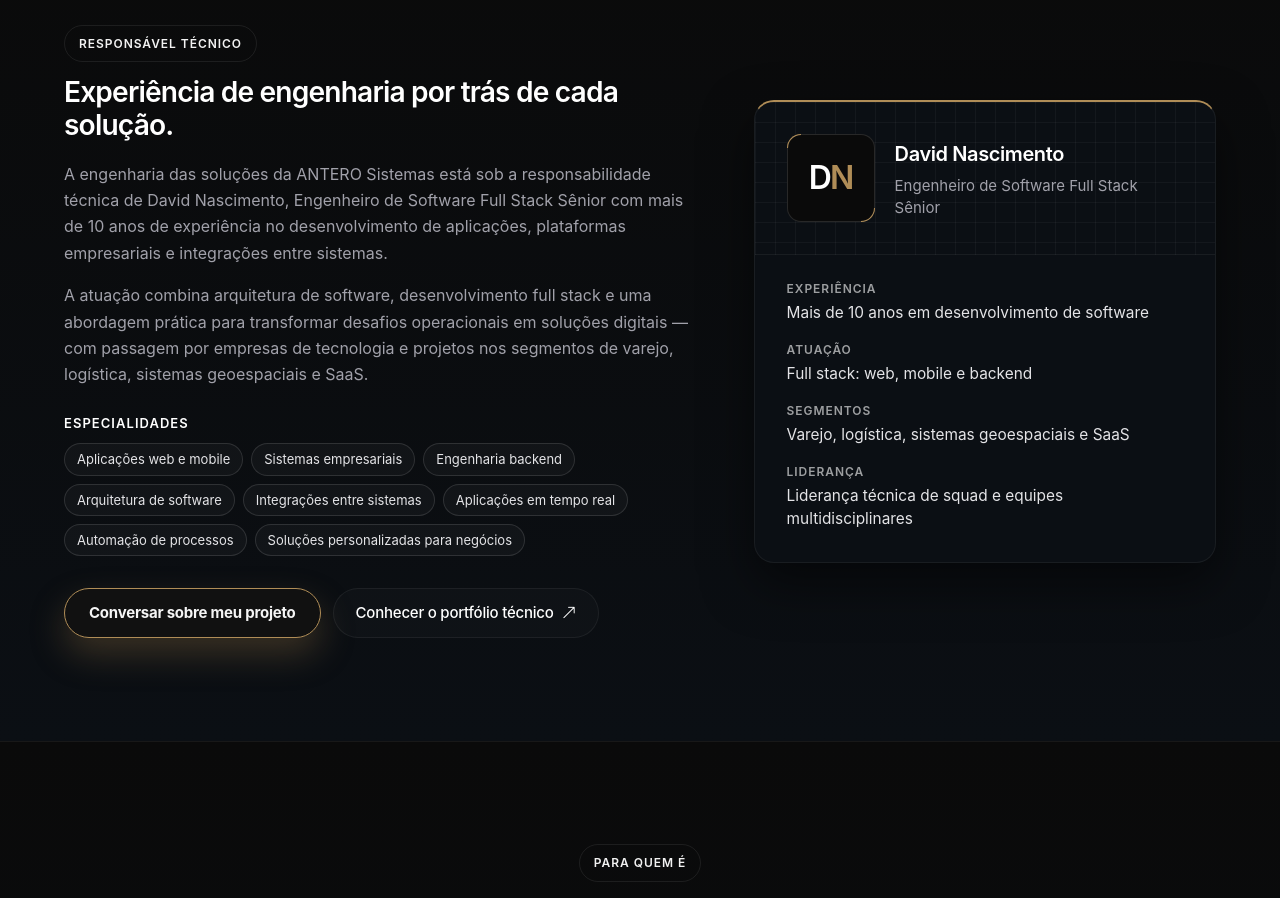
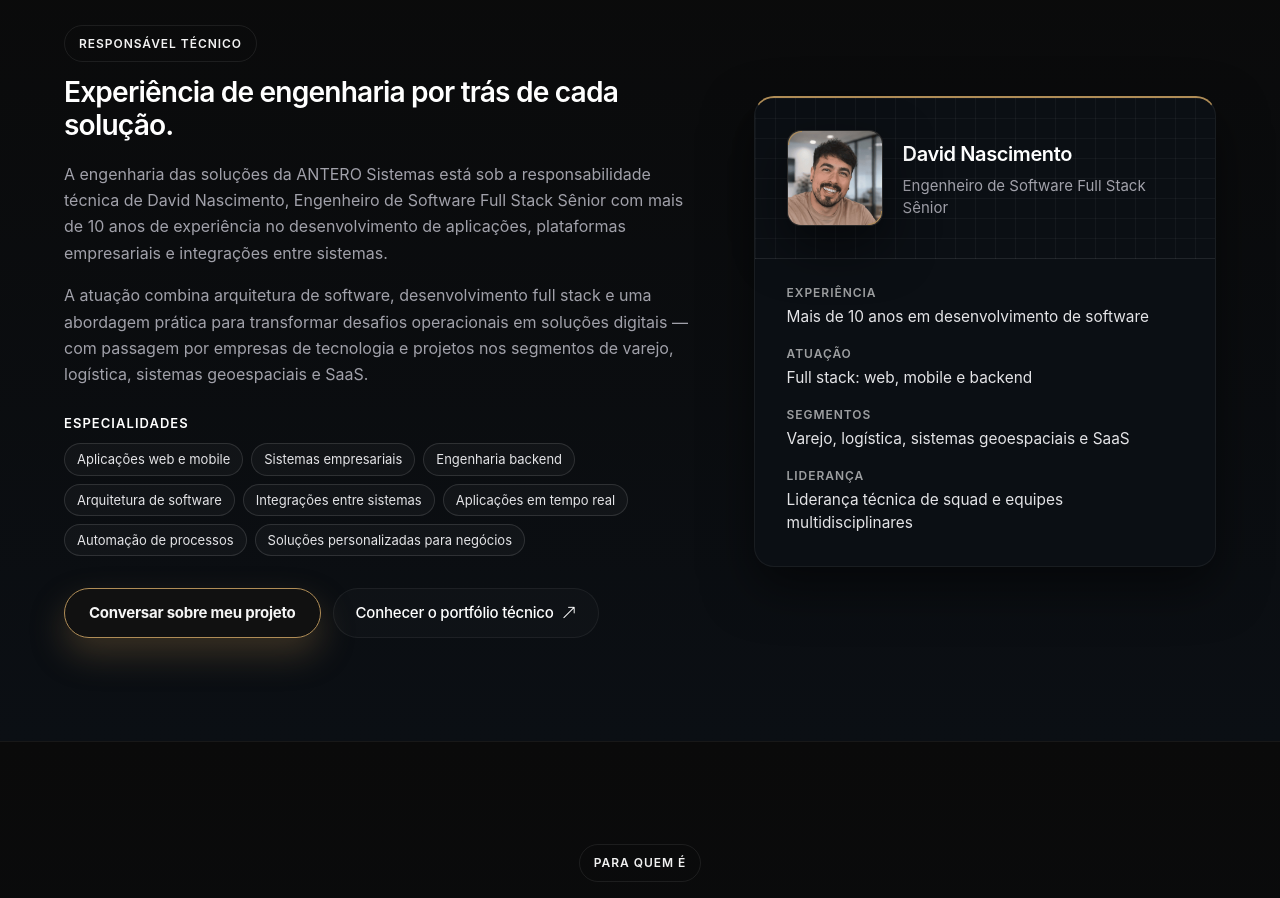
Before and after one commit to DavidEdsonDoNascimento/dnsistemas, a Next.js app: page / in a window 1280 px wide. Shown: the part 5400-6298 px from the top of the page. Built offline with nearby package versions, Linux system fonts and the light colour scheme; no server answers; what @mui/material-nextjs would draw is missing.

Commit message:
feat: retrato do responsável técnico no lugar do monograma

```diff
--- a/src/components/technical-lead/TechnicalLeadSection.tsx
+++ b/src/components/technical-lead/TechnicalLeadSection.tsx
@@ -1,3 +1,4 @@
+import Image from 'next/image'
 import lc from '@/theme/landing.module.css'
 import s from './technical-lead.module.css'
 
@@ -79,9 +80,15 @@ export default function TechnicalLeadSection() {
 
           <aside className={s.profileCard} aria-label="Perfil do responsável técnico">
             <div className={s.profileHead}>
-              <div className={s.monogram} aria-hidden>
-                <span>D</span>
-                <span className={s.monogramAccent}>N</span>
+              <div className={s.portrait}>
+                <Image
+                  src="/eu.jpeg"
+                  alt="Retrato de David Nascimento"
+                  width={1024}
+                  height={1536}
+                  sizes="160px"
+                  className={s.portraitImage}
+                />
               </div>
               <div>
                 <p className={s.profileName}>David Nascimento</p>
--- a/src/components/technical-lead/technical-lead.module.css
+++ b/src/components/technical-lead/technical-lead.module.css
@@ -77,7 +77,7 @@
 }
 
 /* --------------------------------------------------------------------------
-   Cartão de perfil com monograma (sem fotografia).
+   Cartão de perfil com retrato.
    -------------------------------------------------------------------------- */
 .profileCard {
   position: relative;
@@ -98,57 +98,62 @@
   padding: clamp(24px, 3vw, 32px);
   border-bottom: 1px solid var(--dn-border);
   border-radius: var(--dn-radius-xl) var(--dn-radius-xl) 0 0;
-  /* Grade discreta de "planta técnica" atrás do monograma. */
+  /* Grade discreta de "planta técnica" atrás do retrato. */
   background-image:
     linear-gradient(var(--dn-glass-border-weak) 1px, transparent 1px),
     linear-gradient(90deg, var(--dn-glass-border-weak) 1px, transparent 1px);
   background-size: 20px 20px;
 }
 
-.monogram {
+/* Retrato: recorte quadrado do rosto a partir de /eu.jpeg (1024×1536).
+   A imagem é ampliada e deslocada em % do quadro — o recorte acompanha
+   qualquer tamanho de .portrait sem distorcer. */
+.portrait {
   position: relative;
   flex-shrink: 0;
-  display: grid;
-  grid-auto-flow: column;
-  place-content: center;
-  width: 88px;
-  height: 88px;
+  width: 96px;
+  height: 96px;
+  overflow: hidden;
   border: 1px solid var(--dn-glass-border-ghost);
   border-radius: var(--dn-radius-md);
   background: var(--dn-body-bg);
-  color: var(--dn-primary);
-  font-size: 2rem;
-  font-weight: 600;
-  letter-spacing: -0.06em;
-  line-height: 1;
+  box-shadow: var(--dn-shadow-card);
 }
 
-.monogram::before,
-.monogram::after {
+.portraitImage {
+  position: absolute;
+  top: -11%;
+  left: -37.1%;
+  width: 155.2%;
+  max-width: none;
+  height: auto;
+}
+
+/* Cantoneiras douradas — mesmo acabamento de "planta técnica" do cabeçalho. */
+.portrait::before,
+.portrait::after {
   content: '';
   position: absolute;
+  z-index: 1;
   width: 14px;
   height: 14px;
   border-color: var(--dn-secondary);
   border-style: solid;
+  pointer-events: none;
 }
 
-.monogram::before {
-  top: -1px;
-  left: -1px;
+.portrait::before {
+  top: 0;
+  left: 0;
   border-width: 1.5px 0 0 1.5px;
   border-top-left-radius: var(--dn-radius-md);
 }
 
-.monogram::after {
-  right: -1px;
-  bottom: -1px;
+.portrait::after {
+  right: 0;
+  bottom: 0;
   border-width: 0 1.5px 1.5px 0;
   border-bottom-right-radius: var(--dn-radius-md);
-}
-
-.monogramAccent {
-  color: var(--dn-secondary);
 }
 
 .profileName {
@@ -197,9 +202,8 @@
     gap: 16px;
   }
 
-  .monogram {
-    width: 72px;
-    height: 72px;
-    font-size: 1.65rem;
+  .portrait {
+    width: 80px;
+    height: 80px;
   }
 }
```
Also changed, not shown: .claude/rules/frontend-guardrails.md, public/eu.jpeg (added), 2 other files (tests, documents, lock files or other folders).
